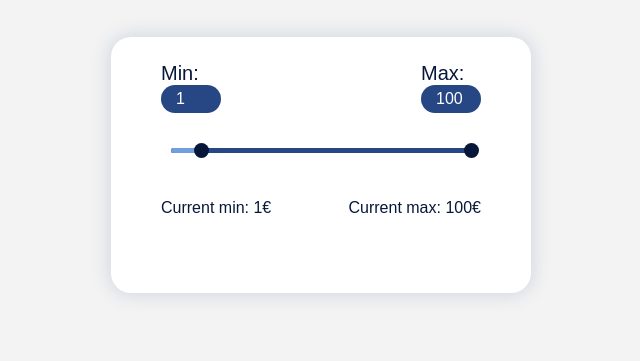
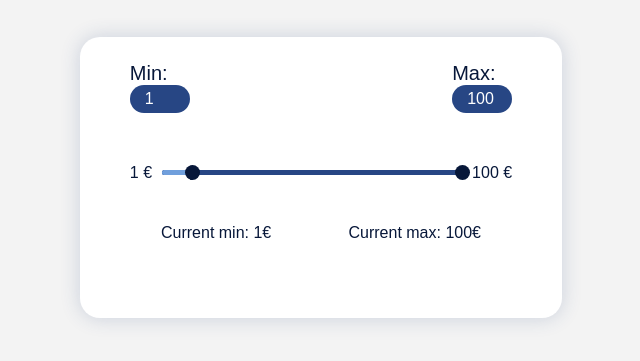
Before and after one commit to tyago343/mango-app, a React app: page /exercise1 in a window 1280 px wide. Shown: the part 127-488 px from the top of the page, without its empty margins (319-959 px from the left). Built offline with nearby package versions, Linux system fonts and the light colour scheme; no server answers.

Commit message:
Terminados los ejercicios

```diff
--- a/src/components/Range.js
+++ b/src/components/Range.js
@@ -137,6 +137,12 @@ function Range({ minProp = 1, maxProp = 10, fixedRangeProp = [] }) {
           />
         </div>
       </div>
+      <div className="slider-wrapper">
+        <p>
+          {min}
+          {' '}
+          €
+        </p>
         <div ref={sliderRef} id="slider">
           <div ref={minValueRef} id="min" data-content={currentMin}>
             <div
@@ -154,7 +160,12 @@ function Range({ minProp = 1, maxProp = 10, fixedRangeProp = [] }) {
               onTouchStart={changeMaxValue}
             />
           </div>
-
+        </div>
+        <p>
+          {max}
+          {' '}
+          €
+        </p>
       </div>
       <div className="values">
         <div>
--- a/src/main.scss
+++ b/src/main.scss
@@ -133,11 +133,23 @@ body {
       display: flex;
       justify-content: space-between;
       font-weight: 600;
-      margin-top: 30px;
+      margin-top: 10px;
       margin-bottom: 10px;
       width: $time-line-width + 20px;
       div p {
         font-weight: 400;
+      }
+    }
+    .slider-wrapper {
+      display: flex;
+      align-items: center;
+      > p {
+        &:first-child {
+          margin-right: 10px;
+        }
+        &:last-child {
+          margin-left: 10px;
+        }
       }
     }
     #slider {
```
Lines whose indentation alone changed are shown as unchanged.
